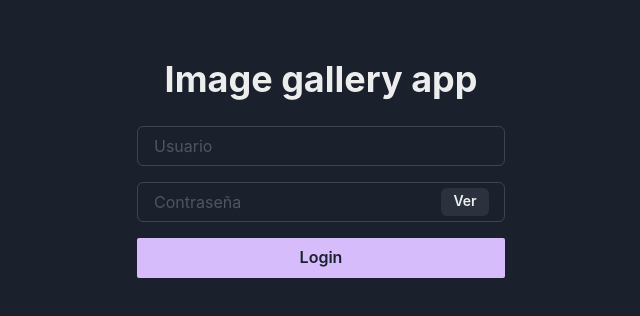
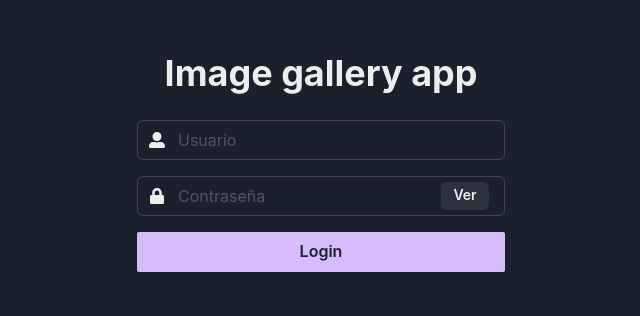
Before and after one commit to brendarychter/image-gallery, a React (Vite) app: page / in a window 1280 px wide. Shown: the part 228-544 px from the top of the page, without its empty margins (319-959 px from the left). Built offline with nearby package versions, Linux system fonts and the light colour scheme.

Commit message:
add favicon, readme, icons for login

```diff
--- a/index.html
+++ b/index.html
@@ -2,7 +2,7 @@
 <html lang="en">
   <head>
     <meta charset="UTF-8" />
-    <!-- <link rel="icon" type="image/svg+xml" href="/vite.svg" /> -->
+    <link rel="icon" type="image/svg+xml" href="/image-gallery-app.png" />
     <meta name="viewport" content="width=device-width, initial-scale=1.0" />
     <title>Image gallery application</title>
   </head>
--- a/src/api/index.tsx
+++ b/src/api/index.tsx
@@ -20,8 +20,7 @@ export const getPicture = (id: number): Promise<Picture> =>
     res.json().then((picture: Picture) => {
       return {
         ...picture,
-        thumbnail: getThumbnail(picture.id),
-        favorite: false
+        thumbnail: getThumbnail(picture.id)
       };
     })
   );
--- a/src/pages/Login/index.tsx
+++ b/src/pages/Login/index.tsx
@@ -11,10 +11,12 @@ import {
   FormControl,
   Text,
   InputRightElement,
+  InputLeftElement,
   Spinner
 } from '@chakra-ui/react';
 import { useUserContext } from '@/context/UserContext';
 import { LoginMessage } from '@/types';
+import { FaUserAlt, FaLock } from 'react-icons/fa';
 
 export default function Login() {
   const navigate = useNavigate();
@@ -60,6 +62,7 @@ export default function Login() {
 
   const handleChange = (prop: string, value: string) => {
     updateUser(prop, value);
+    setMessage('');
   };
 
   return (
@@ -92,14 +95,22 @@ export default function Login() {
               <form onSubmit={(e) => validateAuth(e)}>
                 <Stack spacing={4} p="1rem">
                   <FormControl>
-                    <Input
-                      type="text"
-                      placeholder="Usuario"
-                      onChange={(e) => handleChange('name', e.target.value)}
-                    />
+                    <InputGroup>
+                      <InputLeftElement>
+                        <FaUserAlt />
+                      </InputLeftElement>
+                      <Input
+                        type="text"
+                        placeholder="Usuario"
+                        onChange={(e) => handleChange('name', e.target.value)}
+                      />
+                    </InputGroup>
                   </FormControl>
                   <FormControl>
                     <InputGroup>
+                      <InputLeftElement>
+                        <FaLock />
+                      </InputLeftElement>
                       <Input
                         type={showPassword ? 'text' : 'password'}
                         placeholder="Contraseña"
@@ -124,10 +135,12 @@ export default function Login() {
                   >
                     Login
                   </Button>
-                  <Text align="center">{message}</Text>
                 </Stack>
               </form>
             </Box>
+            <Text align="center" display="block" height="20px">
+              {message}
+            </Text>
           </Stack>
         </Flex>
       )}
```
Also changed, not shown: public/image-gallery-app.png (added), 1 other file (tests, documents, lock files or other folders).
